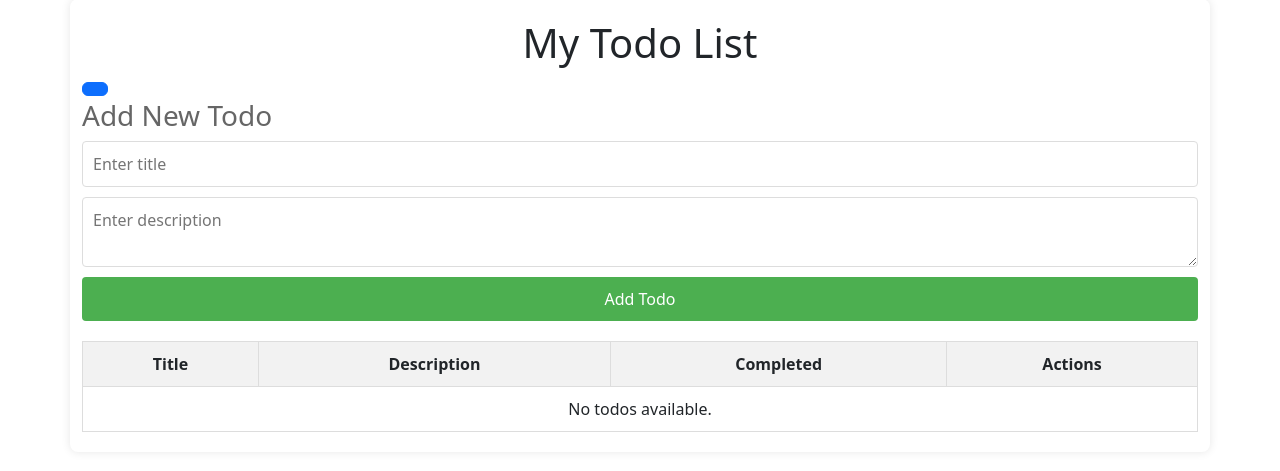
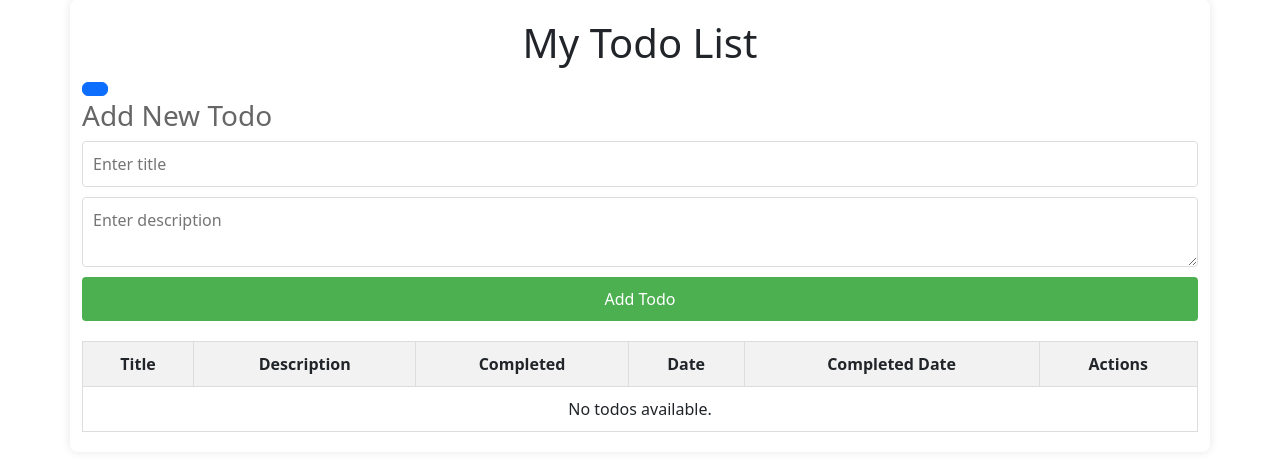
Before and after one commit to amulyasb/todo_Project, a Django app: page /update_profile/ in a window 1280 px wide. Shown: the part 21-492 px from the top of the page. Run offline with Django 5.2, Linux system fonts and the light colour scheme.

Commit message:
addig some code"

```diff
--- a/todo_Project/settings.py
+++ b/todo_Project/settings.py
@@ -111,7 +111,7 @@
 
 LANGUAGE_CODE = 'en-us'
 
-TIME_ZONE = 'UTC'
+TIME_ZONE = 'Asia/Kathmandu'
 
 USE_I18N = True
 
--- a/todo_list/models.py
+++ b/todo_list/models.py
@@ -9,6 +9,7 @@
     desc = models.TextField()
     completed = models.BooleanField(default=False)
     created_at = models.DateTimeField(auto_now_add=True)
+    completed_at = models.DateTimeField(null=True, blank=True)
 
     def __str__(self):
         return self.title
--- a/todo_list/templates/core/todo_list_main.html
+++ b/todo_list/templates/core/todo_list_main.html
@@ -76,6 +76,8 @@
                     <th>Title</th>
                     <th>Description</th>
                     <th>Completed</th>
+                    <th>Date</th>
+                    <th>Completed Date</th>
                     <th>Actions</th>
                 </tr>
             </thead>
@@ -93,10 +95,14 @@
                             {% endif %}
                         </button>
                     </td>
+                    <td>{{todo.created_at}}</td>
+                    <td>{{todo.completed_at}}</td>
                     <td class="action">
                         <form method="POST" action="{% url 'done_todo' todo.id %}"  style="display:inline;">
                             {% csrf_token %}
+                            {% if not todo.completed %}
                             <button type="submit" class="done-btn">Done</button>
+                            {% endif %}
                         </form>
                         <form method="POST" action="{% url 'delete_todo' todo.id %}" style="display:inline;">
                             {% csrf_token %}
@@ -106,7 +112,7 @@
                 </tr>
                 {% empty %}
                 <tr>
-                    <td colspan="4">No todos available.</td>
+                    <td colspan="6">No todos available.</td>
                 </tr>
                 {% endfor %}
             </tbody>
--- a/todo_list/views.py
+++ b/todo_list/views.py
@@ -4,6 +4,8 @@
 from django.contrib.auth.decorators import login_required
 from django.contrib import messages
 from todo_list.models import todo
+from django.utils import timezone
+
 
 # Create your views here.
 def user_register(request):
@@ -81,9 +83,11 @@
     todo_item = todo.objects.get(id=todo_id, user=request.user)
 
     if request.method == "POST":
-        todo_item.completed = True
-        todo_item.save()
-        return redirect('todo_list_main')
+        if not todo_item.completed:
+            todo_item.completed = True
+            todo_item.completed_at = timezone.now()
+            todo_item.save()
+            return redirect('todo_list_main')
     return redirect('todo_list_main')
 
 
```
Also changed, not shown: todo_list/migrations/0002_todo_completed_at.py (added).
